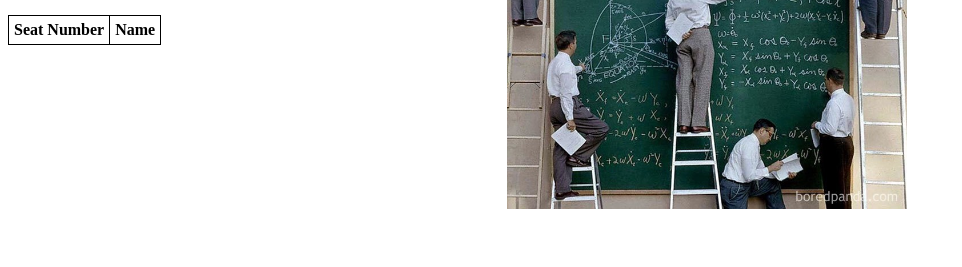
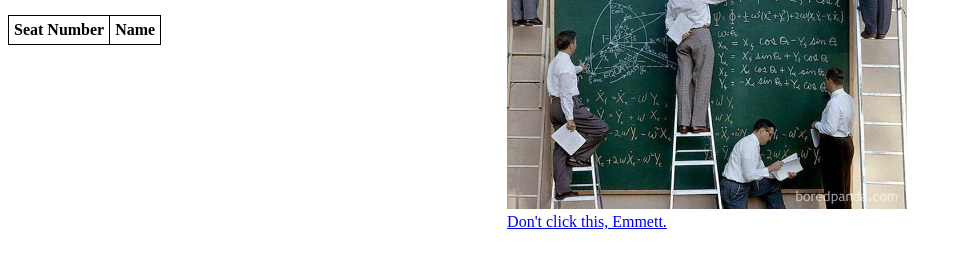
Before and after one commit to Cushychicken/seat-assignments, a plain HTML site: page docs/index.html in a window 1280 px wide. Shown: the part 357-624 px from the top of the page, without its empty margins (0-962 px from the left). Drawn offline with Linux system fonts and the light colour scheme.

Commit message:
Added Emmett warning

```diff
--- a/docs/index.html
+++ b/docs/index.html
@@ -46,10 +46,16 @@
         <!-- Right Column for Image -->
         <div class="right-column">
             <img src="seating.jpeg" alt="Seating Chart" style="width:100%; max-width:400px;">
+			<br>
+			<a href="#" onclick="showWarning()">Don't click this, Emmett.</a>
         </div>
     </div>
 
     <script>
+		function showWarning() {
+			alert("No! Emmett!! This deleted your grades!!! WE TOLD YOU NOT TO CLICK!!!1!");
+		}
+
         function processNames() {
             let names = [];
             const fileInput = document.getElementById('fileInput');
```
